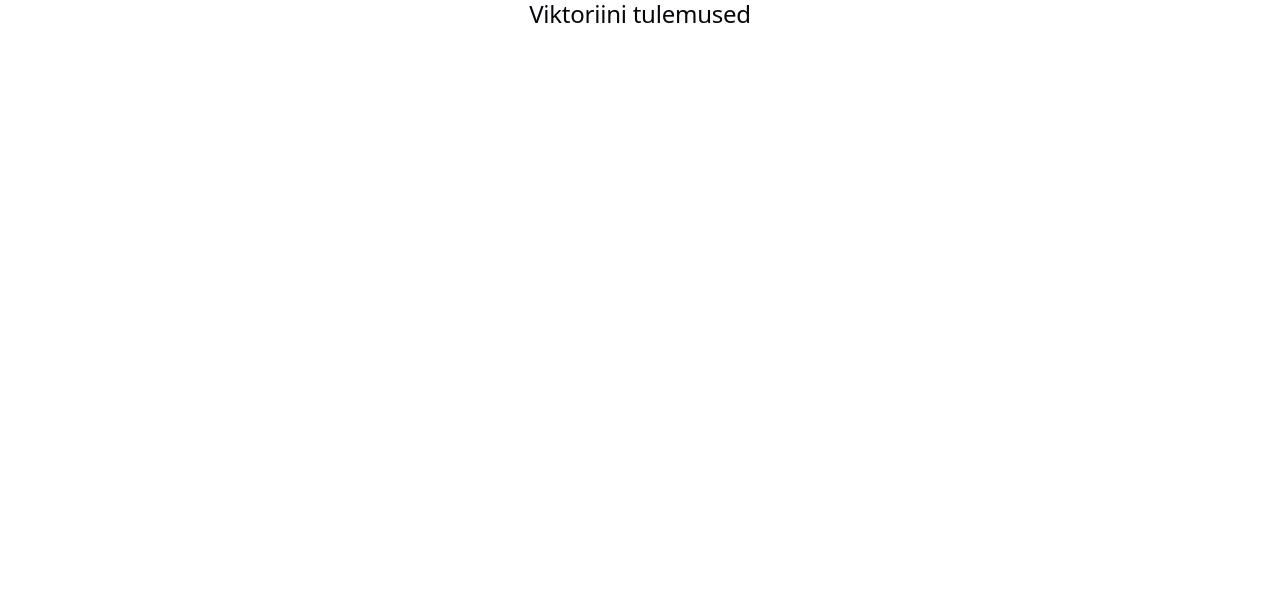
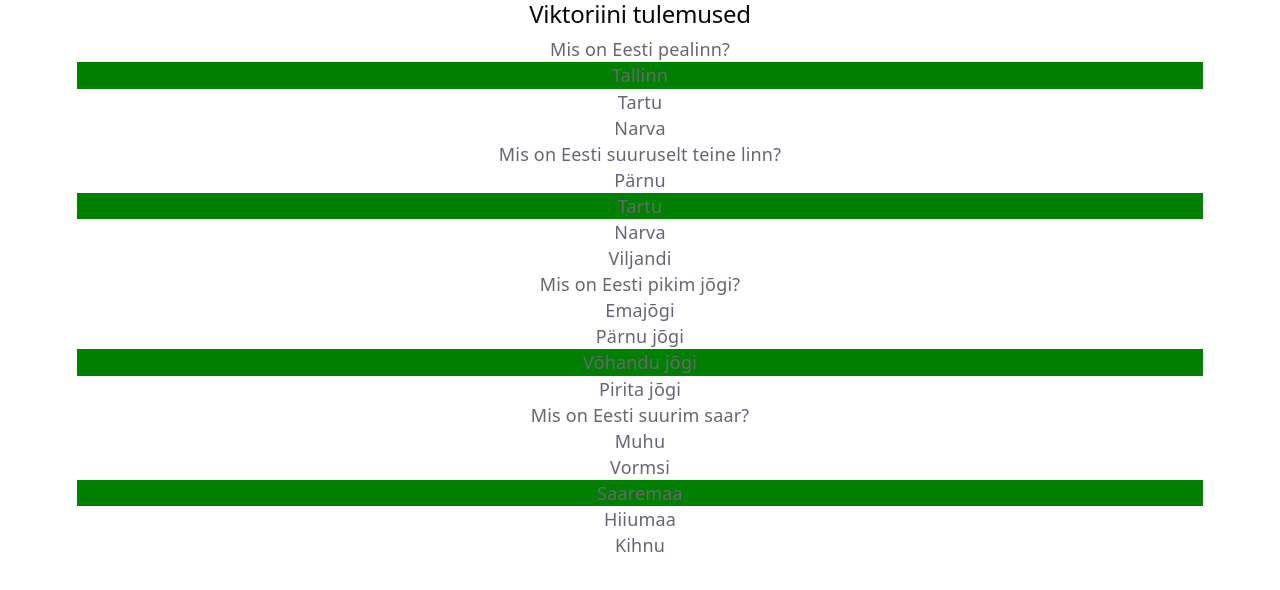
Before and after one commit to Poissott/viktoriinirakendus, a React (Vite) app: page /tulemused in a window 1280 px wide. Shown: the top 590 px of the page. Built offline with nearby package versions, Linux system fonts and the light colour scheme.

Commit message:
resultspage core implementation

```diff
--- a/src/components/Question[id].tsx
+++ b/src/components/Question[id].tsx
@@ -2,7 +2,35 @@ import { Link, useParams } from "react-router-dom";
 import questions from "../data/questions";
 import React, { useEffect } from "react";
 
-const answers: string[] = [];
+type AnsweredQuestion = {
+  questionId: number;
+  selectedOption: string;
+};
+
+const ANSWERS_STORAGE_KEY = "quizAnswers";
+
+const loadAnswers = (): AnsweredQuestion[] => {
+  if (typeof window === "undefined") {
+    return [];
+  }
+
+  try {
+    const raw = localStorage.getItem(ANSWERS_STORAGE_KEY);
+    return raw ? (JSON.parse(raw) as AnsweredQuestion[]) : [];
+  } catch {
+    return [];
+  }
+};
+
+const saveAnswers = () => {
+  if (typeof window === "undefined") {
+    return;
+  }
+
+  localStorage.setItem(ANSWERS_STORAGE_KEY, JSON.stringify(answers));
+};
+
+export const answers: AnsweredQuestion[] = loadAnswers();
 
 function Question() {
   const { id } = useParams<{ id: string }>();
@@ -11,6 +39,15 @@ function Question() {
   const [isAnswered, setIsAnswered] = React.useState(false);
 
   useEffect(() => {
+    const currentQuestionId = parseInt(id!);
+    const existingAnswer = answers.find(a => a.questionId === currentQuestionId);
+
+    if (existingAnswer) {
+      setSelectedOption(existingAnswer.selectedOption);
+      setIsAnswered(true);
+      return;
+    }
+
     setSelectedOption(null);
     setIsAnswered(false);
   }, [id]);
@@ -22,7 +59,16 @@ function Question() {
 
   const handleOptionSubmitClick = () => {
     if (selectedOption) {
-      answers.push(selectedOption);
+      const currentQuestionId = parseInt(id!);
+      const existingAnswer = answers.find(a => a.questionId === currentQuestionId);
+
+      if (existingAnswer) {
+        existingAnswer.selectedOption = selectedOption;
+      } else {
+        answers.push({ questionId: currentQuestionId, selectedOption });
+      }
+
+      saveAnswers();
       setIsAnswered(true);
     }
   }
--- a/src/components/ResultTable.tsx
+++ b/src/components/ResultTable.tsx
@@ -1,7 +1,23 @@
+import { answers } from "./Question[id]";
+import questions from "../data/questions";
+
 function ResultTable() {
     return (
         <div>
             <h2>Viktoriini tulemused</h2>
+            {questions && questions.map((question: any, index: number) => (
+                <p key={index}>
+                    <p>{question.question}</p>
+                    {question.options.map((option: string, optionIndex: number) => (
+                        <p key={optionIndex} style={{
+                            backgroundColor: option === question.answer ? "green" :
+                                            option === answers.find((a: any) => a.questionId === question.id)?.selectedOption ? "red" : "transparent"
+                        }}>
+                            {option}
+                        </p>
+                    ))}
+                </p>
+      ))}
         </div>
     );
 }
```
